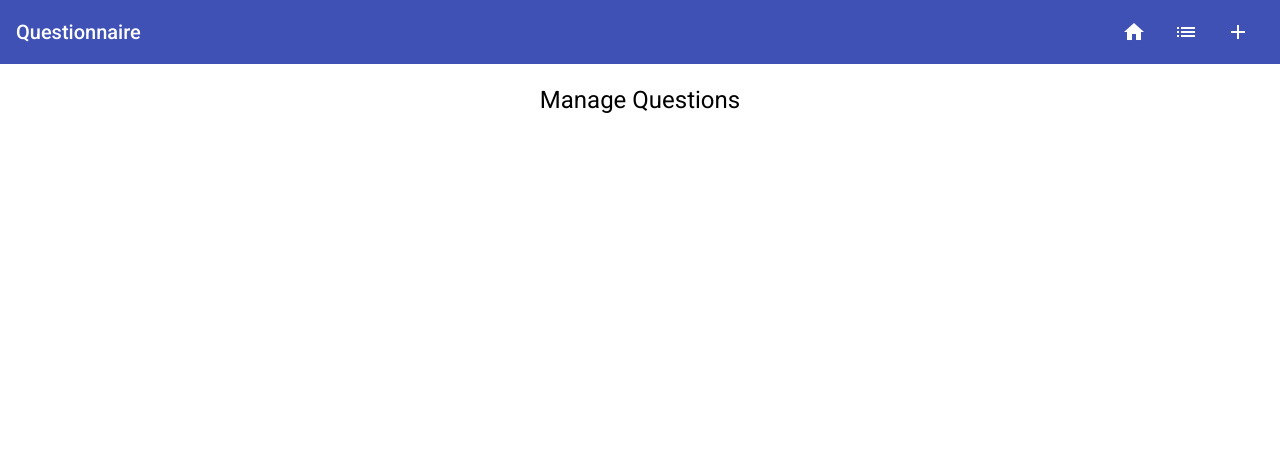
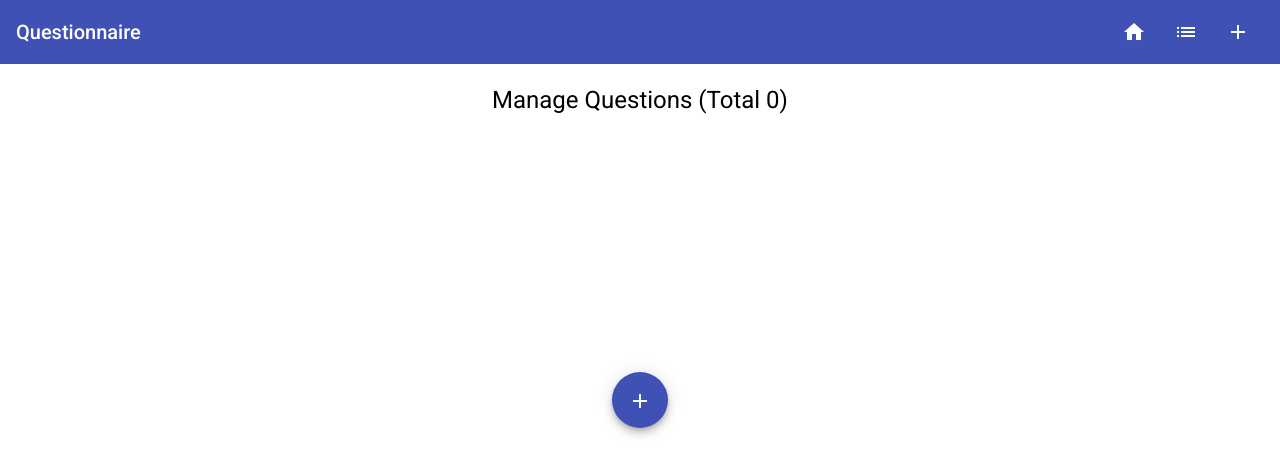
Before and after one commit to deepak1007/Questionnaire, an Angular app: page / in a window 1280 px wide. Shown: the top 474 px of the page. Built offline with nearby package versions, Linux system fonts and the light colour scheme.

Commit message:
changed css in create and manage

```diff
--- a/src/app/answer-style/multiple/multiple.component.html
+++ b/src/app/answer-style/multiple/multiple.component.html
@@ -1,7 +1,7 @@
 <form class="example-section" [formGroup]="selectOptionForm" (ngSubmit)='save()'>
     <h4>Select answers</h4>
     <p *ngFor='let option of _answerOptions'>
-        <mat-checkbox formControlName="{{option}}">{{option}}</mat-checkbox>
+        <mat-checkbox color='primary' formControlName="{{option}}">{{option}}</mat-checkbox>
     </p>
 
     <button mat-raised-button color='primary' type='submit' *ngIf='selectOptionForm.status == "VALID" && !isReadOnly'>save</button>
--- a/src/app/answer-style/single/single.component.html
+++ b/src/app/answer-style/single/single.component.html
@@ -7,13 +7,13 @@
         <mat-radio-button
             class="example-radio-button"
             *ngFor="let option of _answerOptions"
+            color='primary'
             [value]="option"
             [disabled]='isReadOnly'
         >
             {{option}}
         </mat-radio-button>
     </mat-radio-group>
-    <div>selected answer is {{selectedAnswer}}</div>
 
 
     <button mat-raised-button color='primary' (click)="save()" *ngIf='selectedAnswer && !isReadOnly'>Save</button>
--- a/src/app/app.component.css
+++ b/src/app/app.component.css
@@ -19,6 +19,6 @@
     padding: 0 14px;
   }
 
-  .example-spacer {
+.example-spacer {
     flex: 1 1 auto;
-  }
+}
--- a/src/app/create-question/create-question.component.css
+++ b/src/app/create-question/create-question.component.css
@@ -1,10 +1,16 @@
+[hidden] {
+    display:none !important;
+}
+
+section {
+    display: flex;
+    align-items: center;
+    justify-content: center;
+    min-height:90%
+}
 
 .example-card {
     width: 400px;
-    position: fixed;
-    top: 50%;
-    left: 50%;
-    transform : translate(-50%, -50%);
 }
 
 
@@ -35,12 +41,17 @@
     text-transform: capitalize;
 }
 
-.add-option-input {
+.add-option-input, .edit{
     display: flex;
-    justify-content: space-evenly;
+    justify-content: space-between;
     align-items: center;
 }
 
+.edit input {
+    flex: 1;
+    font-size: 16px;
+    margin-right: 5px;
+}
 
 
 mat-radio-group {
@@ -52,6 +63,10 @@ mat-form-field {
     width: 100%;
 }
 
+.add-option-input mat-form-field {
+    margin-right: 5px;
+}
+
 
 @media screen and (max-width : 850px) {
     .example-card {
--- a/src/app/create-question/create-question.component.html
+++ b/src/app/create-question/create-question.component.html
@@ -1,3 +1,4 @@
+<section>
     <mat-card class="example-card">
         <h2 class='header'>{{action}} question</h2>
         <mat-card-content>
@@ -46,7 +47,7 @@
                     <mat-list role="list" formArrayName='options'>
                         <ng-container *ngFor='let option of optionsControl.controls; let i=index'>
                             <mat-list-item role="listitem">
-                            <div class=" form-group item" >
+                                <div class="form-group item" >
                                     <span class="item-actions" [hidden]='focusedItem == i'>
                                         <div class="option">
                                             {{option.value}}
@@ -70,7 +71,7 @@
                                     </span>
 
                                     <div class="edit" [hidden]='focusedItem != i'>
-                                    <input type="text" formControlName='{{i}}' >
+                                        <input type="text" formControlName='{{i}}'>
                                         <button
                                             mat-mini-fab
                                             color="primary"
@@ -98,3 +99,6 @@
             </form>
         </mat-card-content>
     </mat-card>
+</section>
+
+{{focusedItem}}
--- a/src/app/manage-questions/manage-questions.component.css
+++ b/src/app/manage-questions/manage-questions.component.css
@@ -14,3 +14,10 @@
 .card-action-buttons button {
     margin: 4px;
 }
+
+.no-question-added {
+    position: fixed;
+    top: 50%;
+    left: 50%;
+    transform: translate(-50%, -50%);
+}
--- a/src/app/manage-questions/manage-questions.component.html
+++ b/src/app/manage-questions/manage-questions.component.html
@@ -1,6 +1,16 @@
-
+        <div class="no-question-added">
+            <button
+                *ngIf='questionList.length == 0'
+                mat-fab
+                color="primary"
+                aria-label="Example icon button with a delete icon"
+                routerLink='/question/create'
+            >
+                <mat-icon>add</mat-icon>
+            </button>
+        </div>
         <div class="question-list-box">
-            <h1 style='text-align: center'>Manage Questions</h1>
+            <h1 style='text-align: center'>Manage Questions (Total {{questionList.length}})</h1>
             <mat-card class='question' *ngFor='let question of questionList | sort:"id":-1; let i = index'>
                 <mat-card-title>{{i+1}}. {{question.question}}</mat-card-title>
                 <mat-card-subtitle>{{question.type}} - {{question.createdAt | date:"medium" }}</mat-card-subtitle>
--- a/src/app/manage-questions/manage-questions.component.ts
+++ b/src/app/manage-questions/manage-questions.component.ts
@@ -26,10 +26,9 @@ export class ManageQuestionsComponent implements OnInit {
 
   deleteQuestion(id: number) {
     this.ds.deleteQuestion(id)
-    this.questionList
-    .splice(
-      this.questionList.findIndex((question)=>{question.id == id}
-    ), 1);
+    const index  = this.questionList.findIndex((question)=> question.id == id);
+    if(index >= 0)
+      this.questionList.splice(index, 1);
   }
 
 }
```
Lines whose indentation alone changed are shown as unchanged.
